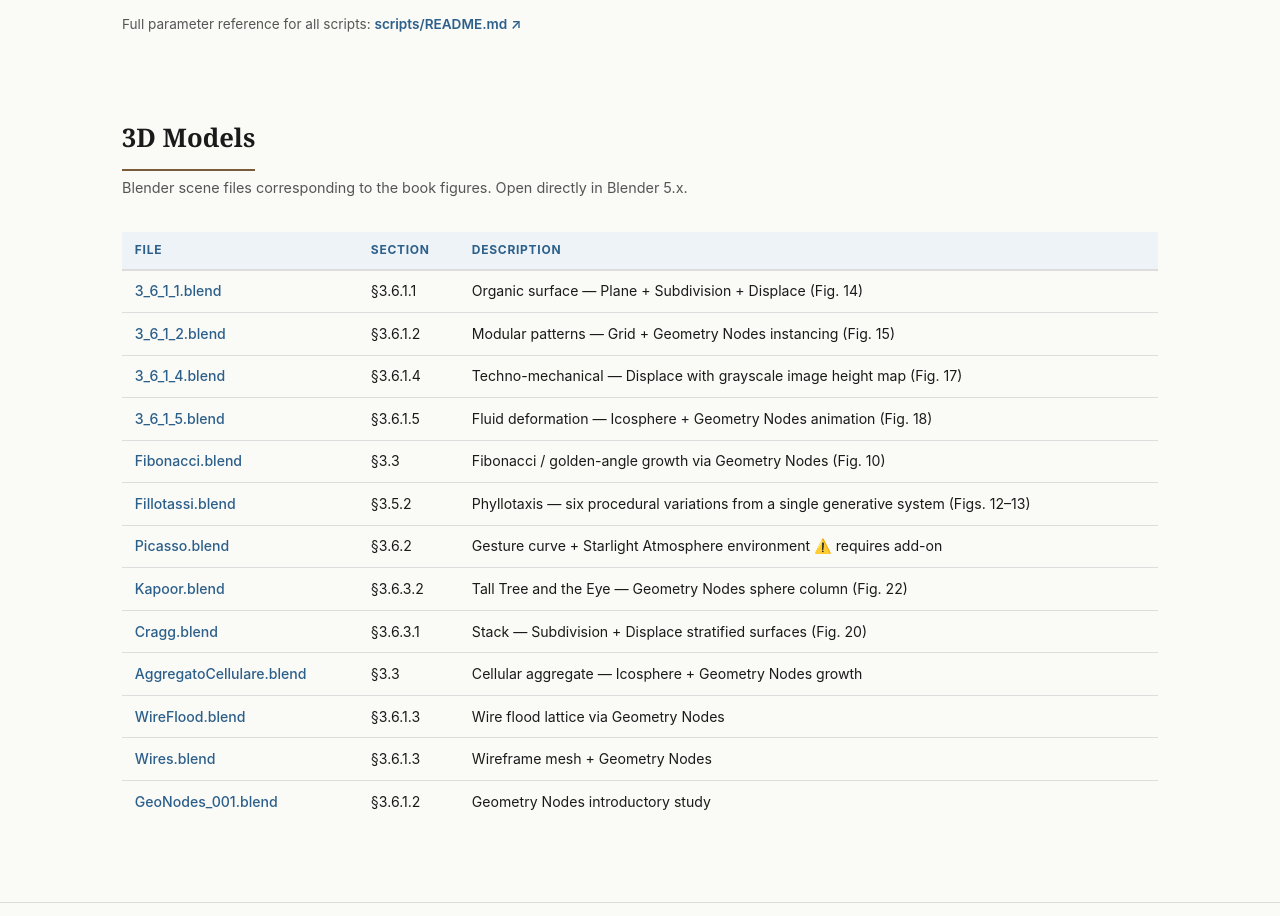
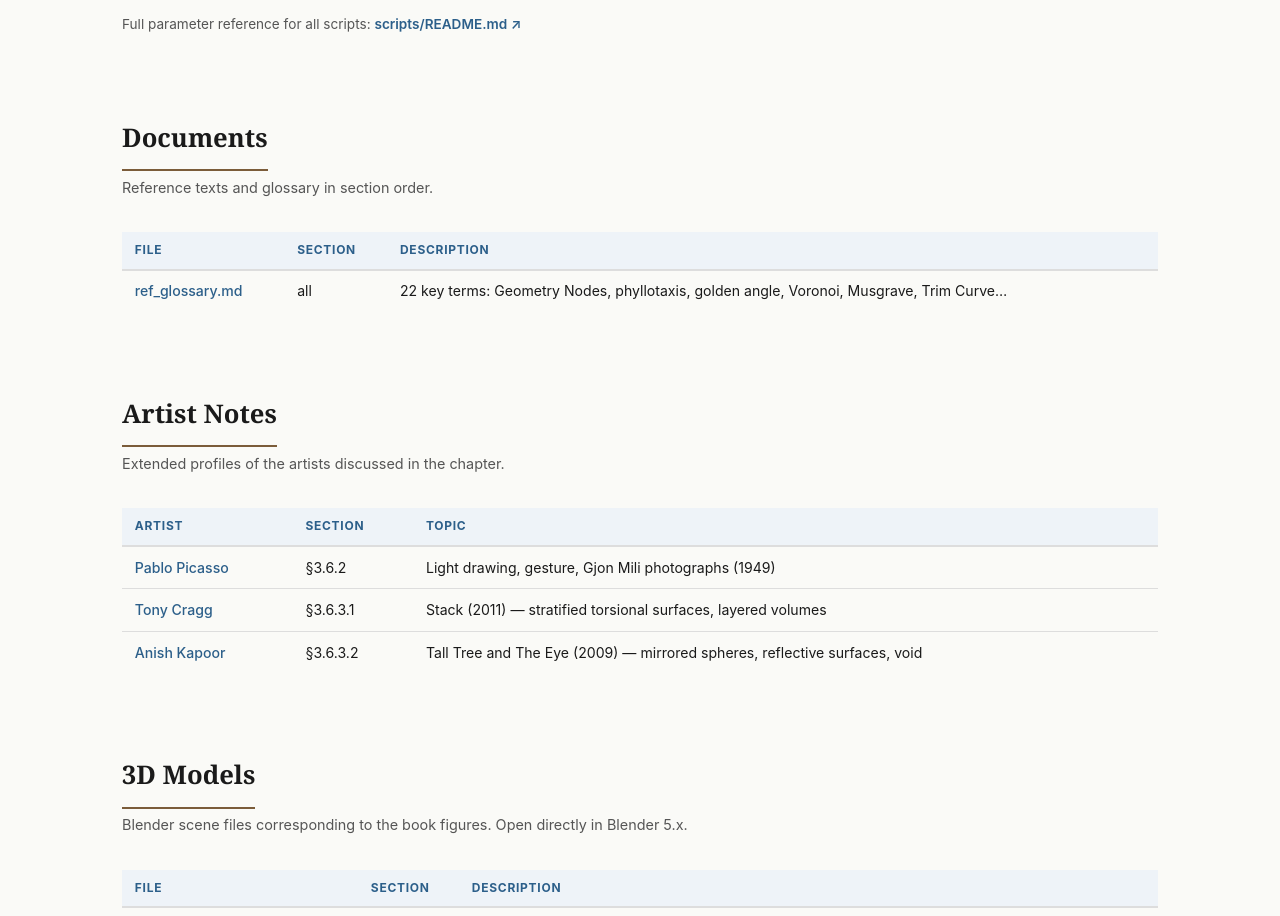
Before and after one commit to GiugiogiaAuer/art-matter-code, a plain HTML site: page chapters/03.html in a window 1280 px wide. Shown: the part 2399-3315 px from the top of the page. Drawn offline with Linux system fonts and the light colour scheme.

Commit message:
ch03: add Documents and Artist Notes sections to page
Adds Documents section (ref_glossary.md) and Artist Notes section
(Picasso §3.6.2, Cragg §3.6.3.1, Kapoor §3.6.3.2) linking to
the newly created markdown files in the content repo.

Co-Authored-By: Claude Sonnet 4.6 <noreply@anthropic.com>

```diff
--- a/chapters/03.html
+++ b/chapters/03.html
@@ -358,6 +358,72 @@
   </p>
 </section>
 
+<!-- DOCUMENTS -->
+<section>
+  <h2 class="section-title" data-en="Documents" data-zh="文档">Documents</h2>
+  <p class="section-sub"
+     data-en="Reference texts and glossary in section order."
+     data-zh="按章节顺序排列的参考文本和词汇表。">
+    Reference texts and glossary in section order.
+  </p>
+  <div class="mat-section">
+    <table class="mat-table">
+      <thead>
+        <tr>
+          <th data-en="File" data-zh="文件">File</th>
+          <th data-en="Section" data-zh="章节">Section</th>
+          <th data-en="Description" data-zh="描述">Description</th>
+        </tr>
+      </thead>
+      <tbody>
+        <tr>
+          <td><a href="https://github.com/Apress/Art-Between-Matter-and-Code/blob/main/03/docs/ref_glossary.md" target="_blank" rel="noopener">ref_glossary.md</a></td>
+          <td>all</td>
+          <td data-en="22 key terms: Geometry Nodes, phyllotaxis, golden angle, Voronoi, Musgrave, Trim Curve…" data-zh="22个关键术语：几何节点、叶序、黄金角、泰森多边形、穆斯格雷夫、曲线裁剪……">22 key terms: Geometry Nodes, phyllotaxis, golden angle, Voronoi, Musgrave, Trim Curve…</td>
+        </tr>
+      </tbody>
+    </table>
+  </div>
+</section>
+
+<!-- ARTIST NOTES -->
+<section>
+  <h2 class="section-title" data-en="Artist Notes" data-zh="艺术家笔记">Artist Notes</h2>
+  <p class="section-sub"
+     data-en="Extended profiles of the artists discussed in the chapter."
+     data-zh="本章讨论的艺术家的详细介绍。">
+    Extended profiles of the artists discussed in the chapter.
+  </p>
+  <div class="mat-section">
+    <table class="mat-table">
+      <thead>
+        <tr>
+          <th data-en="Artist" data-zh="艺术家">Artist</th>
+          <th data-en="Section" data-zh="章节">Section</th>
+          <th data-en="Topic" data-zh="主题">Topic</th>
+        </tr>
+      </thead>
+      <tbody>
+        <tr>
+          <td><a href="https://github.com/Apress/Art-Between-Matter-and-Code/blob/main/03/docs/artist_notes/01_picasso.md" target="_blank" rel="noopener">Pablo Picasso</a></td>
+          <td>§3.6.2</td>
+          <td data-en="Light drawing, gesture, Gjon Mili photographs (1949)" data-zh="光绘、姿态、贡·米利摄影（1949）">Light drawing, gesture, Gjon Mili photographs (1949)</td>
+        </tr>
+        <tr>
+          <td><a href="https://github.com/Apress/Art-Between-Matter-and-Code/blob/main/03/docs/artist_notes/02_cragg.md" target="_blank" rel="noopener">Tony Cragg</a></td>
+          <td>§3.6.3.1</td>
+          <td data-en="Stack (2011) — stratified torsional surfaces, layered volumes" data-zh="《堆》（2011）——层叠扭转表面、叠加体量">Stack (2011) — stratified torsional surfaces, layered volumes</td>
+        </tr>
+        <tr>
+          <td><a href="https://github.com/Apress/Art-Between-Matter-and-Code/blob/main/03/docs/artist_notes/03_kapoor.md" target="_blank" rel="noopener">Anish Kapoor</a></td>
+          <td>§3.6.3.2</td>
+          <td data-en="Tall Tree and The Eye (2009) — mirrored spheres, reflective surfaces, void" data-zh="《高树与眼》（2009）——镜面球体、反射表面、虚空">Tall Tree and The Eye (2009) — mirrored spheres, reflective surfaces</td>
+        </tr>
+      </tbody>
+    </table>
+  </div>
+</section>
+
 <!-- 3D MODELS -->
 <section>
   <h2 class="section-title" data-en="3D Models" data-zh="三维模型">3D Models</h2>
```
